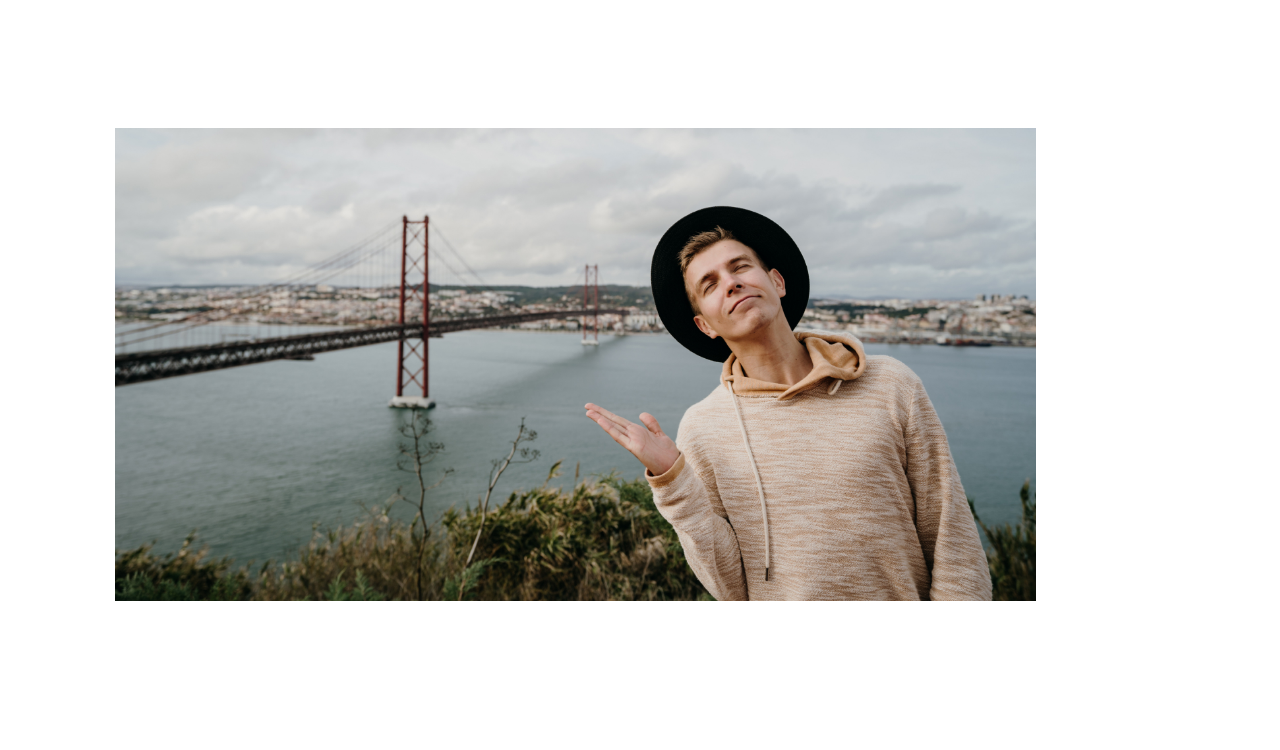
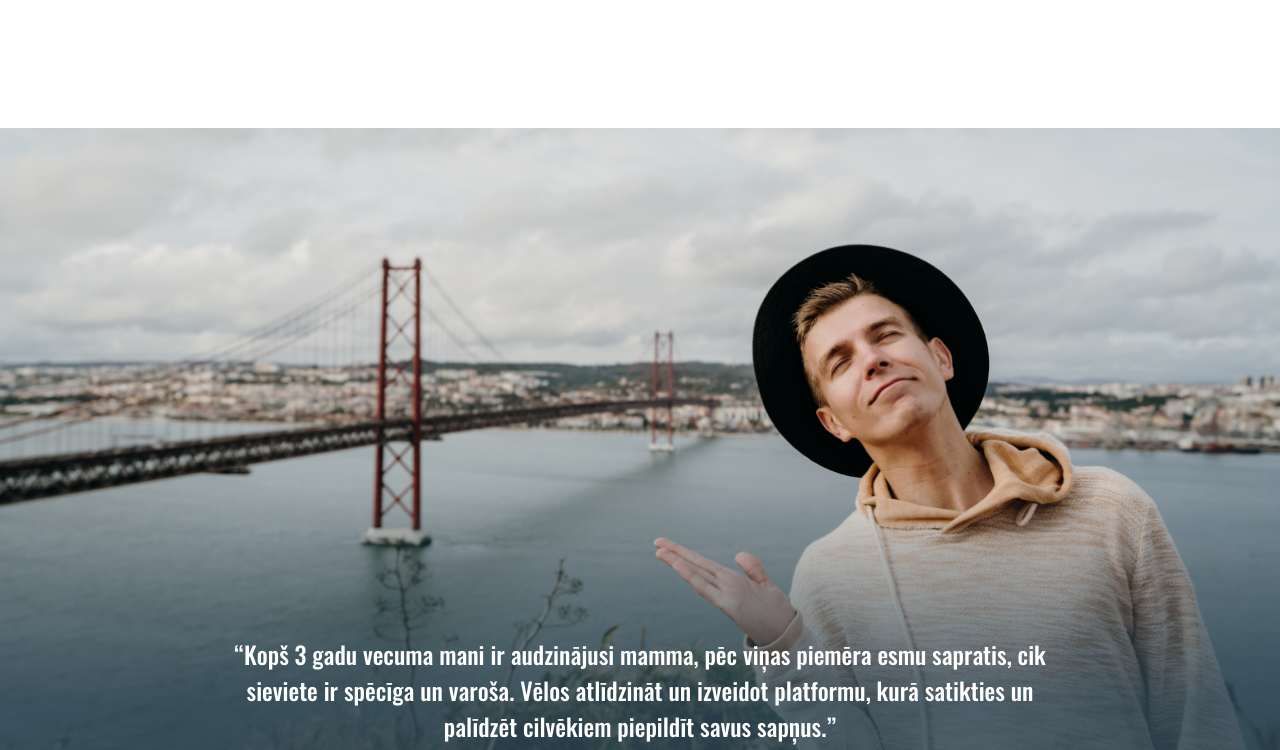
Before and after one commit to gorskag/Prakse_Gunita_Gorska, a plain HTML site: page ideja.html in a window 1280 px wide. Shown: the part 380-1130 px from the top of the page. Drawn offline with nearby package versions, Linux system fonts and the light colour scheme; a web font is replaced by a local one.

Commit message:
commit on 'master'

```diff
--- a/assets/css/ideja.css
+++ b/assets/css/ideja.css
@@ -67,32 +67,73 @@
     padding: 0;
 
     height: 476px;
-    overflow: hidden;
     position: relative;
+
+    background: linear-gradient(to top, rgba(47, 72, 88, 0.8) 18.63%, rgba(47, 72, 88, 0) 49.21%), url("../img/JurisTablet.png");
+
+    background-position: center right;
+    background-size: cover;
+    background-repeat: no-repeat;
 }
 
-#photo_juris > div > img{
-    /* top: 387px;
-    left: 520px; */
-    left: 50%;
+#photo_juris > div > p{
+    position: absolute;
+    margin-bottom: 51px;
 
-    margin-left: -525px;
+    bottom: 0;
+    padding: 0 20px;
 
-    position:absolute;
+    font-family: Oswald;
+    font-style: normal;
+    font-weight: 500;
+    font-size: 18px;
+    line-height: 27px;
+    text-align: center;
 
-    width: 921px;
-    /* height: 475px; */
+    color: #FFFFFF;
 }
 
 /* --- Tablet --- */
 
 @media screen and (min-width: 768px){
+    #photo_juris > div{
+        height: 499px;
+    }
 
+    #photo_juris > div > p{
+        margin-bottom: 65px;
+
+        padding: 0 80px;
+
+        font-size: 24px;
+        line-height: 36px;
+    }
 }
 
 /* --- Desktop --- */
 @media screen and (min-width: 992px){
+    #photo_juris > div{
+        height: 705px;
 
+        display: flex;
+        justify-content: center;
+
+        background: linear-gradient(to top, rgba(47, 72, 88, 0.8) 18.63%, rgba(47, 72, 88, 0) 49.21%), url("../img/JurisDesk.jpg");
+
+        background-position: center;
+        background-size: cover;
+        background-repeat: no-repeat;
+    }
+
+    #photo_juris > div > p{
+        margin-bottom: 89px;
+        padding: 0;
+
+        margin-left: auto;
+        margin-right: auto;
+
+        max-width: 818px;
+    }
 }
 
 /* --- Card carousel --- */
--- a/ideja.html
+++ b/ideja.html
@@ -73,7 +73,7 @@
 <!-- * Photo Juris * -->
 <section id="photo_juris">
     <div class="container-fluid">
-        <img src="assets/img/Juris (1) 1.jpg">
+        <p>“Kopš 3 gadu vecuma mani ir audzinājusi mamma, pēc viņas piemēra esmu sapratis, cik sieviete ir spēcīga un varoša. Vēlos atlīdzināt un izveidot platformu, kurā satikties un palīdzēt cilvēkiem piepildīt savus sapņus.”</p>
     </div>
 </section>
 
```
Also changed, not shown: assets/img/JurisDesk.jpg (renamed from assets/img/Juris (1) 1.jpg), assets/img/JurisMobile.png (renamed from assets/img/Juris (1) 1.png), assets/img/JurisTablet.png (added).
